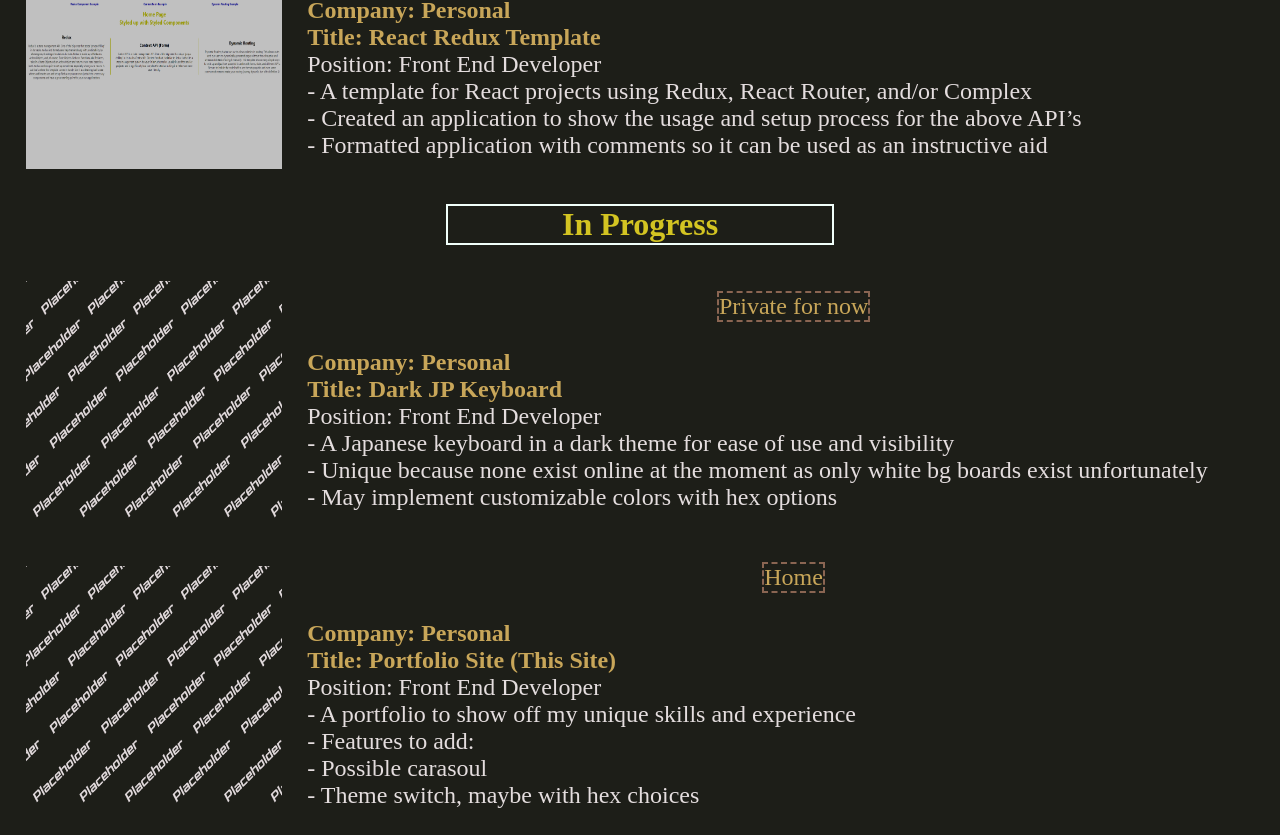
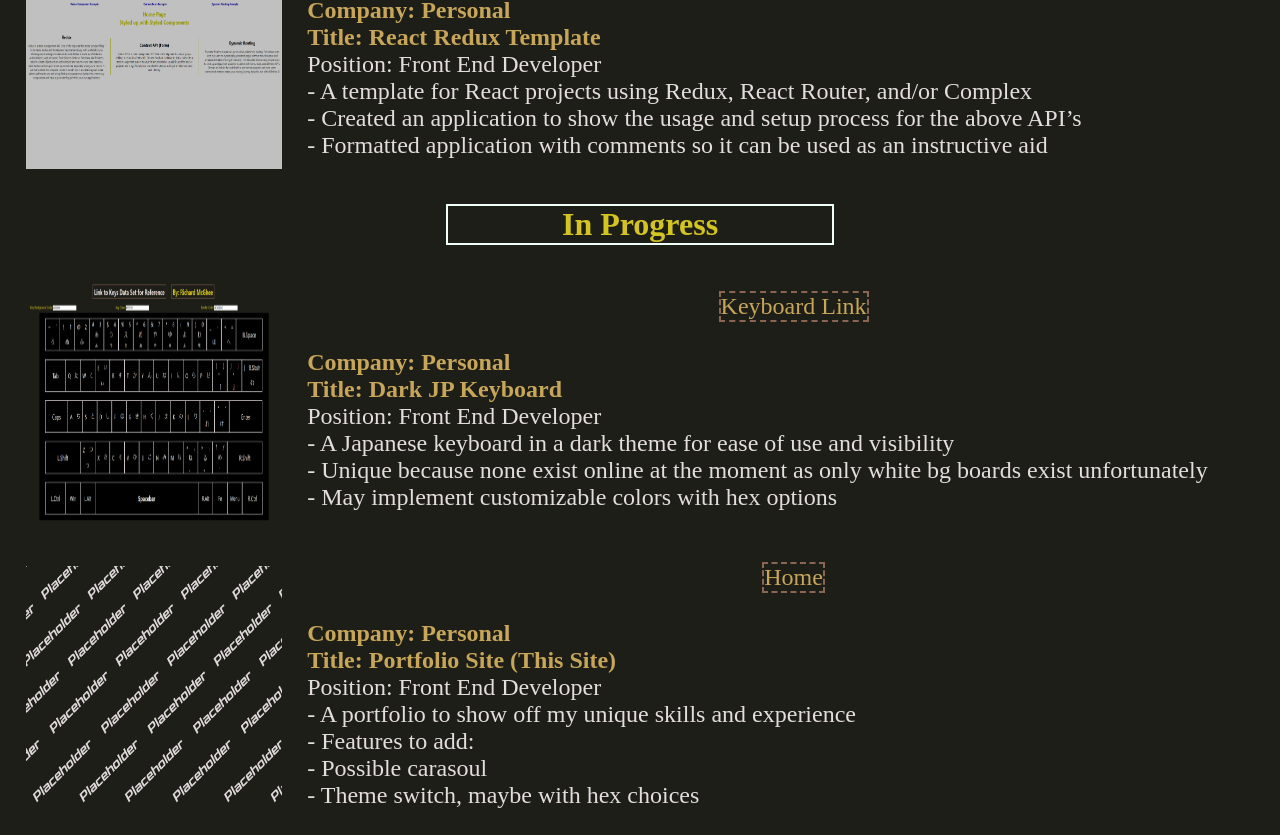
Before and after one commit to Richard-McGhee/Golden-Programmer-Portfolio-Site, a React (Create React App) app: page /projects in a window 1280 px wide. Shown: the part 1164-1999 px from the top of the page. Built offline with nearby package versions, Linux system fonts and the light colour scheme; a web font is replaced by a local one.

Commit message:
Added a new picture to assets and updated information for keyboard project no that it's finished

```diff
--- a/src/components/Projects.js
+++ b/src/components/Projects.js
@@ -3,6 +3,7 @@
 import cloudgif3x2 from '../assets/storycloud3x2.gif'
 import heroku3x2 from '../assets/heroku3x2.png'
 import templExample3x2 from '../assets/template3x2.png'
+import keyboard from '../assets/Keyboard.png'
 import p3x2 from '../assets/Placeholder3x2.png'
 
 const ProjectStyles = styled.div`
@@ -112,7 +113,7 @@
         {Company: "Personal", Title: "React Redux Template", Position: "Front End Developer", Bullet: "A template for React projects using Redux, React Router, and/or Complex", Bullet2: "Created an application to show the usage and setup process for the above API’s", Bullet3: "Formatted application with comments so it can be used as an instructive aid", LinkTitle: "Template Link", Link: "https://github.com/Richard-McGhee/react-redux-react-router-template", image: templExample3x2, alt: "Home page of template with 3 text sections and links"}
     ]
     const inProgress = [
-        {Company: "Personal", Title: "Dark JP Keyboard", Position: "Front End Developer", Bullet: "A Japanese keyboard in a dark theme for ease of use and visibility", Bullet2: "Unique because none exist online at the moment as only white bg boards exist unfortunately", Bullet3: "May implement customizable colors with hex options", LinkTitle: "Private for now", Link: "", image: p3x2, alt: "Placeholder"},
+        {Company: "Personal", Title: "Dark JP Keyboard", Position: "Front End Developer", Bullet: "A Japanese keyboard in a dark theme for ease of use and visibility", Bullet2: "Unique because none exist online at the moment as only white bg boards exist unfortunately", Bullet3: "May implement customizable colors with hex options", LinkTitle: "Keyboard Link", Link: "https://darkjpkeyboard.netlify.app/", image: keyboard, alt: "Placeholder"},
         {Company: "Personal", Title: "Portfolio Site (This Site)", Position: "Front End Developer", Bullet: "A portfolio to show off my unique skills and experience", Bullet2: "Features to add:", Bullet3: "Possible carasoul", Bullet4: "Theme switch, maybe with hex choices", LinkTitle: "Home", Link: "/Home", image: p3x2, alt: "Placeholder"}
     ]
     return (
```
Also changed, not shown: src/assets/Keyboard.png (added).
